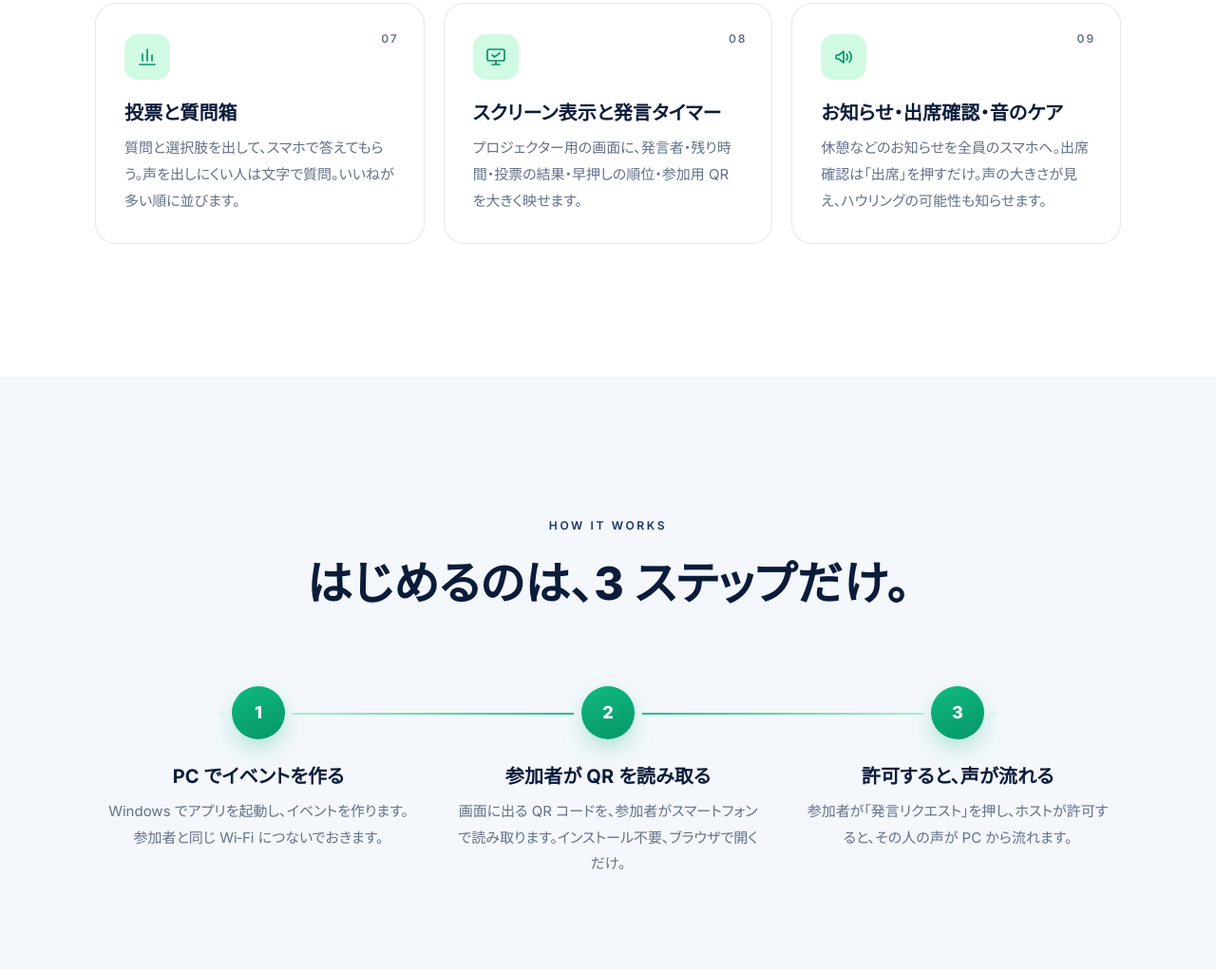
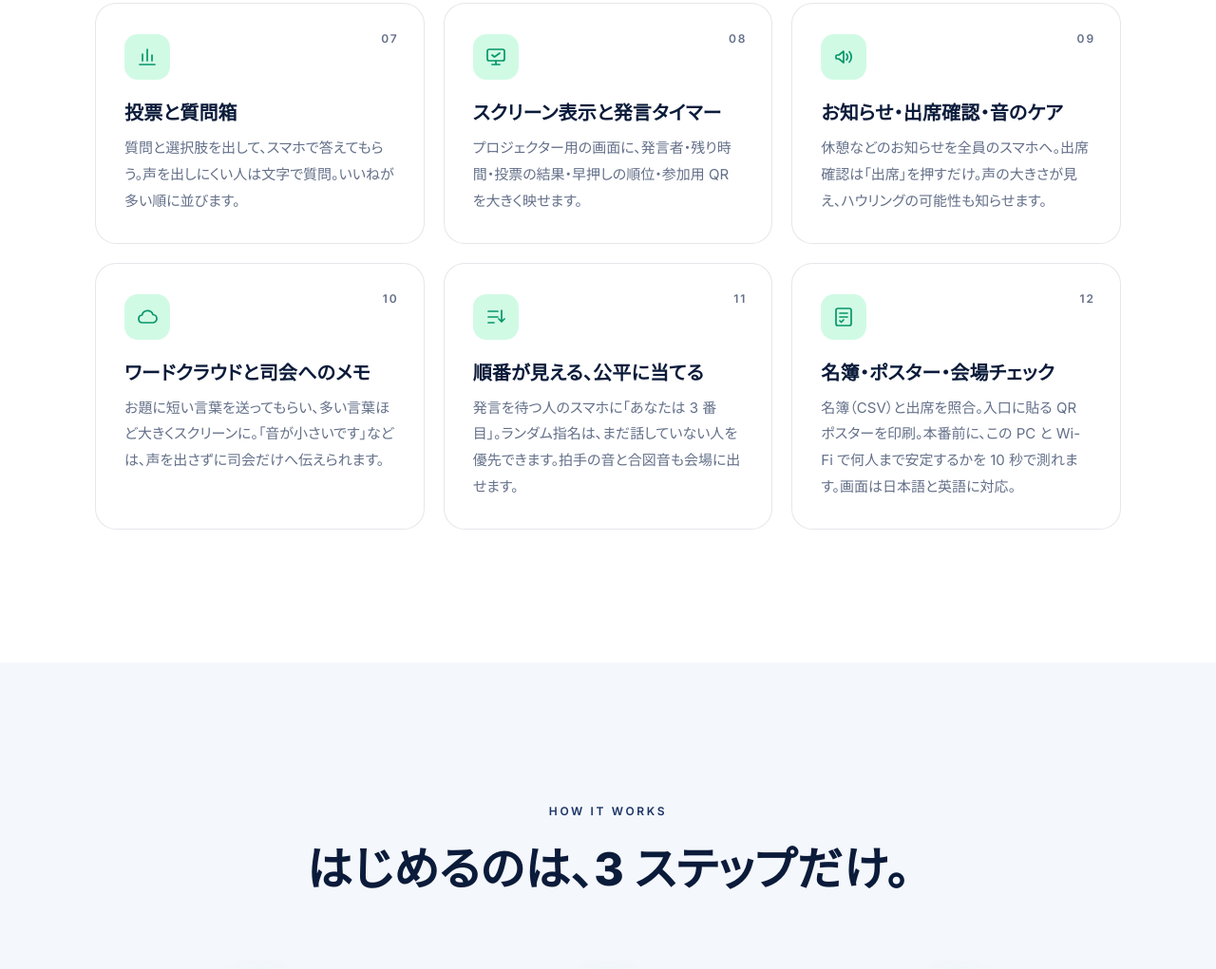
Before and after one commit to 845labdevelopment-sys/845labdevelopment-sys.github.io, a plain HTML site: page cloudmic/index.html in a window 1280 px wide. Shown: the part 2165-3186 px from the top of the page at 95% size. Drawn offline with Linux system fonts and the light colour scheme.

Commit message:
CloudMic Live 0.9.2: three new feature cards (ja/en), word cloud on the comparison pages

```diff
--- a/cloudmic/index.html
+++ b/cloudmic/index.html
@@ -176,6 +176,24 @@
           <div class="ic"><svg viewBox="0 0 24 24" fill="none" stroke="currentColor" stroke-width="1.7" stroke-linecap="round" stroke-linejoin="round" aria-hidden="true"><path d="M4 11v2a1 1 0 0 0 1 1h2l5 4V6L7 10H5a1 1 0 0 0-1 1z"/><path d="M15 9a4 4 0 0 1 0 6M18 6.5a8 8 0 0 1 0 11"/></svg></div>
           <h3>お知らせ・出席確認・音のケア</h3>
           <p>休憩などのお知らせを全員のスマホへ。出席確認は「出席」を押すだけ。声の大きさが見え、ハウリングの可能性も知らせます。</p>
+        </div>
+        <div class="cm-card reveal">
+          <span class="num">10</span>
+          <div class="ic"><svg viewBox="0 0 24 24" fill="none" stroke="currentColor" stroke-width="1.7" stroke-linecap="round" stroke-linejoin="round" aria-hidden="true"><path d="M7 18a4 4 0 0 1-.5-7.97A6 6 0 0 1 18 9.5a4.25 4.25 0 0 1-.5 8.5z"/></svg></div>
+          <h3>ワードクラウドと司会へのメモ</h3>
+          <p>お題に短い言葉を送ってもらい、多い言葉ほど大きくスクリーンに。「音が小さいです」などは、声を出さずに司会だけへ伝えられます。</p>
+        </div>
+        <div class="cm-card reveal">
+          <span class="num">11</span>
+          <div class="ic"><svg viewBox="0 0 24 24" fill="none" stroke="currentColor" stroke-width="1.7" stroke-linecap="round" stroke-linejoin="round" aria-hidden="true"><path d="M4 6h10M4 12h10M4 18h6"/><path d="M18 5v12M15 14l3 3 3-3"/></svg></div>
+          <h3>順番が見える、公平に当てる</h3>
+          <p>発言を待つ人のスマホに「あなたは 3 番目」。ランダム指名は、まだ話していない人を優先できます。拍手の音と合図音も会場に出せます。</p>
+        </div>
+        <div class="cm-card reveal">
+          <span class="num">12</span>
+          <div class="ic"><svg viewBox="0 0 24 24" fill="none" stroke="currentColor" stroke-width="1.7" stroke-linecap="round" stroke-linejoin="round" aria-hidden="true"><rect x="4" y="3" width="16" height="18" rx="2"/><path d="M8 8h8M8 12h8M8 16l1.5 1.5L12 15"/></svg></div>
+          <h3>名簿・ポスター・会場チェック</h3>
+          <p>名簿（CSV）と出席を照合。入口に貼る QR ポスターを印刷。本番前に、この PC と Wi-Fi で何人まで安定するかを 10 秒で測れます。画面は日本語と英語に対応。</p>
         </div>
       </div>
     </div>
```
Also changed, not shown: en/cloudmic/catchbox-alternative/index.html (+1 -1 lines), en/cloudmic/crowd-mics-alternative/index.html (+1 -1 lines), en/cloudmic/index.html (+18 -0 lines), en/cloudmic/slido-alternative/index.html (+2 -2 lines).
